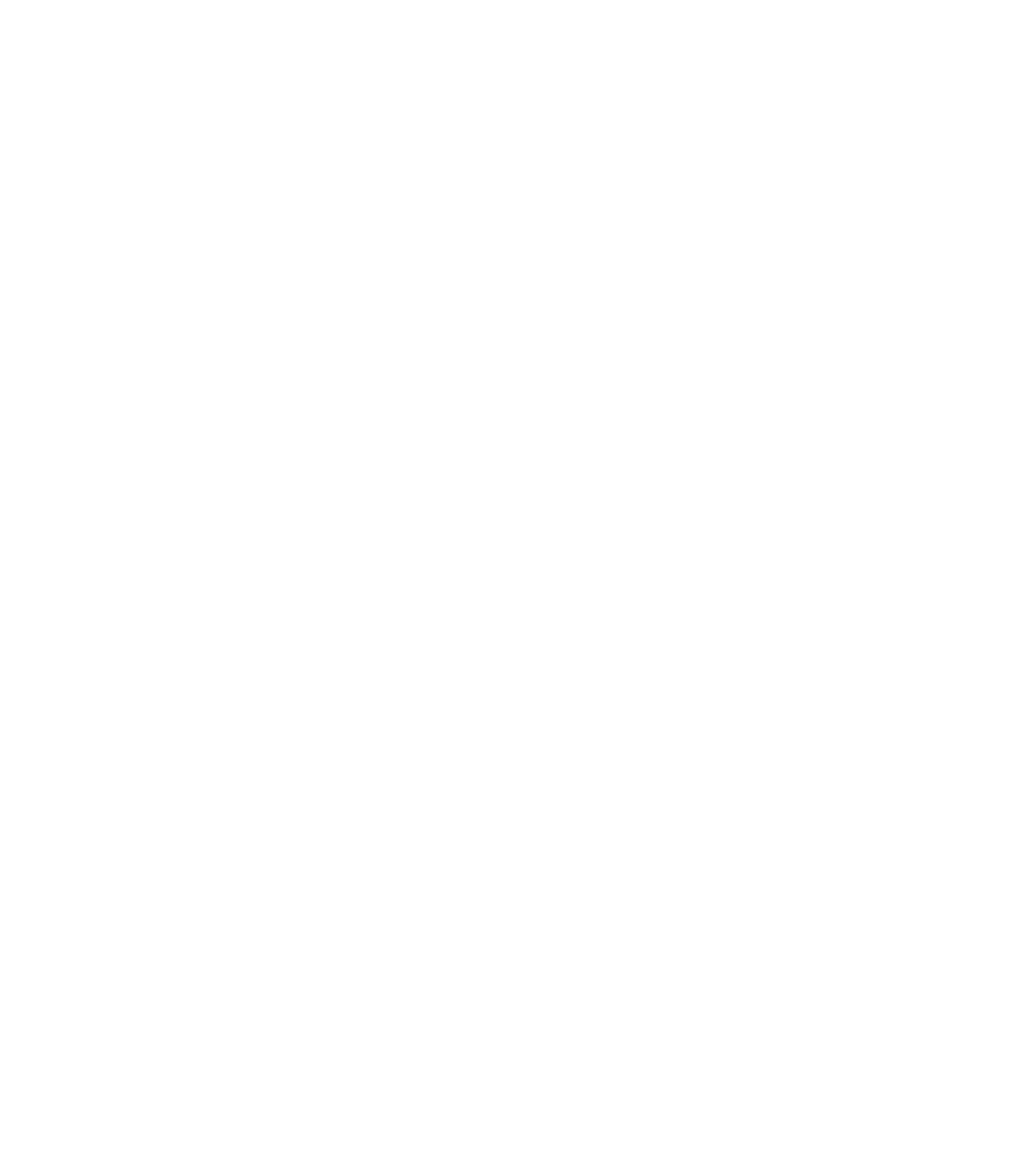
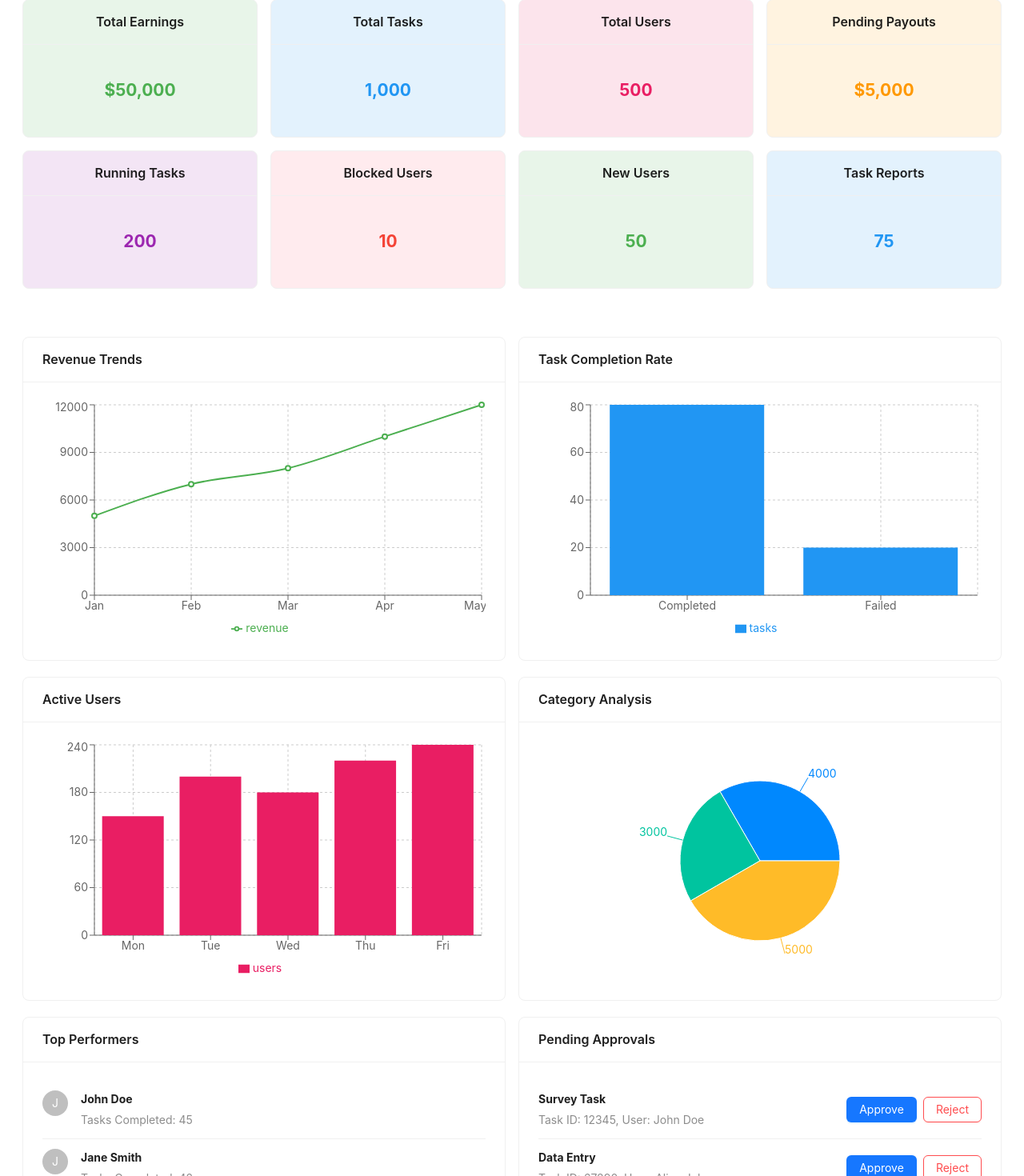
Before and after one commit to Haseebismail703/Pay_per_task_front, a React (Vite) app: page /admin/dashboard in a window 1280 px wide. Shown: the part 93-1563 px from the top of the page at 80% size. Before the commit the page ends 800 px from the top, so only its background shows below. Built offline with nearby package versions, Linux system fonts and the light colour scheme.

Commit message:
AdminDAShboard

```diff
--- /dev/null
+++ b/src/Admin_comp/AdminCard.tsx
@@ -0,0 +1,54 @@
+import React from "react";
+import { Row, Col, Card } from "antd";
+
+const AdminCard: React.FC = () => {
+    return (
+        <div style={{ padding: "20px" }}>
+            {/* Overview Cards */}
+            <Row gutter={[16, 16]}>
+                <Col xs={24} sm={12} md={6}>
+                    <Card title="Total Earnings" bordered style={{ textAlign: "center", background: "#e8f5e9" }}>
+                        <h2 style={{ color: "#4caf50" }}>$50,000</h2>
+                    </Card>
+                </Col>
+                <Col xs={24} sm={12} md={6}>
+                    <Card title="Total Tasks" bordered style={{ textAlign: "center", background: "#e3f2fd" }}>
+                        <h2 style={{ color: "#2196f3" }}>1,000</h2>
+                    </Card>
+                </Col>
+                <Col xs={24} sm={12} md={6}>
+                    <Card title="Total Users" bordered style={{ textAlign: "center", background: "#fce4ec" }}>
+                        <h2 style={{ color: "#e91e63" }}>500</h2>
+                    </Card>
+                </Col>
+                <Col xs={24} sm={12} md={6}>
+                    <Card title="Pending Payouts" bordered style={{ textAlign: "center", background: "#fff3e0" }}>
+                        <h2 style={{ color: "#ff9800" }}>$5,000</h2>
+                    </Card>
+                </Col>
+                <Col xs={24} sm={12} md={6}>
+                    <Card title="Running Tasks" bordered style={{ textAlign: "center", background: "#f3e5f5" }}>
+                        <h2 style={{ color: "#9c27b0" }}>200</h2>
+                    </Card>
+                </Col>
+                <Col xs={24} sm={12} md={6}>
+                    <Card title="Blocked Users" bordered style={{ textAlign: "center", background: "#ffebee" }}>
+                        <h2 style={{ color: "#f44336" }}>10</h2>
+                    </Card>
+                </Col>
+                <Col xs={24} sm={12} md={6}>
+                    <Card title="New Users" bordered style={{ textAlign: "center", background: "#e8f5e9" }}>
+                        <h2 style={{ color: "#4caf50" }}>50</h2>
+                    </Card>
+                </Col>
+                <Col xs={24} sm={12} md={6}>
+                    <Card title="Task Reports" bordered style={{ textAlign: "center", background: "#e3f2fd" }}>
+                        <h2 style={{ color: "#2196f3" }}>75</h2>
+                    </Card>
+                </Col>
+            </Row>
+        </div>
+    );
+};
+
+export default AdminCard;
--- /dev/null
+++ b/src/Admin_comp/AdminChart.tsx
@@ -0,0 +1,178 @@
+import React from "react";
+import { Row, Col, Card, Button, List, Avatar } from "antd";
+import {
+  LineChart,
+  Line,
+  XAxis,
+  YAxis,
+  CartesianGrid,
+  Tooltip,
+  Legend,
+  ResponsiveContainer,
+  BarChart,
+  Bar,
+  PieChart,
+  Pie,
+  Cell,
+} from "recharts";
+
+const AdminChart: React.FC = () => {
+  const revenueData = [
+    { month: "Jan", revenue: 5000 },
+    { month: "Feb", revenue: 7000 },
+    { month: "Mar", revenue: 8000 },
+    { month: "Apr", revenue: 10000 },
+    { month: "May", revenue: 12000 },
+  ];
+
+  const taskCompletionData = [
+    { status: "Completed", tasks: 80 },
+    { status: "Failed", tasks: 20 },
+  ];
+
+  const activeUsersData = [
+    { day: "Mon", users: 150 },
+    { day: "Tue", users: 200 },
+    { day: "Wed", users: 180 },
+    { day: "Thu", users: 220 },
+    { day: "Fri", users: 240 },
+  ];
+
+  const categoryData = [
+    { category: "Data Entry", revenue: 4000 },
+    { category: "Surveys", revenue: 3000 },
+    { category: "Content Writing", revenue: 5000 },
+  ];
+
+  const COLORS = ["#0088FE", "#00C49F", "#FFBB28", "#FF8042"];
+
+  const topPerformers = [
+    { name: "John Doe", tasks: 45 },
+    { name: "Jane Smith", tasks: 42 },
+    { name: "Alice Johnson", tasks: 38 },
+  ];
+
+  const pendingApprovals = [
+    { id: "12345", name: "Survey Task", user: "John Doe" },
+    { id: "67890", name: "Data Entry", user: "Alice Johnson" },
+  ];
+
+  return (
+    <div style={{ padding: "20px" }}>
+
+      {/* Charts Section */}
+      <Row gutter={[16, 16]} style={{ marginTop: "20px" }}>
+        <Col xs={24} lg={12}>
+          <Card title="Revenue Trends">
+            <ResponsiveContainer width="100%" height={300}>
+              <LineChart data={revenueData}>
+                <CartesianGrid strokeDasharray="3 3" />
+                <XAxis dataKey="month" />
+                <YAxis />
+                <Tooltip />
+                <Legend />
+                <Line type="monotone" dataKey="revenue" stroke="#4caf50" strokeWidth={2} />
+              </LineChart>
+            </ResponsiveContainer>
+          </Card>
+        </Col>
+        <Col xs={24} lg={12}>
+          <Card title="Task Completion Rate">
+            <ResponsiveContainer width="100%" height={300}>
+              <BarChart data={taskCompletionData}>
+                <CartesianGrid strokeDasharray="3 3" />
+                <XAxis dataKey="status" />
+                <YAxis />
+                <Tooltip />
+                <Legend />
+                <Bar dataKey="tasks" fill="#2196f3" />
+              </BarChart>
+            </ResponsiveContainer>
+          </Card>
+        </Col>
+      </Row>
+
+      <Row gutter={[16, 16]} style={{ marginTop: "20px" }}>
+        <Col xs={24} lg={12}>
+          <Card title="Active Users">
+            <ResponsiveContainer width="100%" height={300}>
+              <BarChart data={activeUsersData}>
+                <CartesianGrid strokeDasharray="3 3" />
+                <XAxis dataKey="day" />
+                <YAxis />
+                <Tooltip />
+                <Legend />
+                <Bar dataKey="users" fill="#e91e63" />
+              </BarChart>
+            </ResponsiveContainer>
+          </Card>
+        </Col>
+        <Col xs={24} lg={12}>
+          <Card title="Category Analysis">
+            <ResponsiveContainer width="100%" height={300}>
+              <PieChart>
+                <Pie
+                  data={categoryData}
+                  dataKey="revenue"
+                  nameKey="category"
+                  cx="50%"
+                  cy="50%"
+                  outerRadius={100}
+                  fill="#8884d8"
+                  label
+                >
+                  {categoryData.map((entry, index) => (
+                    <Cell key={`cell-${index}`} fill={COLORS[index % COLORS.length]} />
+                  ))}
+                </Pie>
+              </PieChart>
+            </ResponsiveContainer>
+          </Card>
+        </Col>
+      </Row>
+
+      {/* Additional Sections */}
+      <Row gutter={[16, 16]} style={{ marginTop: "20px" }}>
+        <Col xs={24} lg={12}>
+          <Card title="Top Performers">
+            <List
+              itemLayout="horizontal"
+              dataSource={topPerformers}
+              renderItem={(item) => (
+                <List.Item>
+                  <List.Item.Meta
+                    avatar={<Avatar>{item.name.charAt(0)}</Avatar>}
+                    title={item.name}
+                    description={`Tasks Completed: ${item.tasks}`}
+                  />
+                </List.Item>
+              )}
+            />
+          </Card>
+        </Col>
+        <Col xs={24} lg={12}>
+          <Card title="Pending Approvals">
+            <List
+              itemLayout="horizontal"
+              dataSource={pendingApprovals}
+              renderItem={(item) => (
+                <List.Item>
+                  <List.Item.Meta
+                    title={item.name}
+                    description={`Task ID: ${item.id}, User: ${item.user}`}
+                  />
+                  <Button type="primary">Approve</Button>
+                  <Button danger style={{ marginLeft: 8 }}>
+                    Reject
+                  </Button>
+                </List.Item>
+              )}
+            />
+          </Card>
+        </Col>
+      </Row>
+    </div>
+  );
+};
+
+export default AdminChart;
--- a/src/Admin_pages/Admin_dash.tsx
+++ b/src/Admin_pages/Admin_dash.tsx
@@ -1,12 +1,16 @@
-import React from 'react'
-import Admin_navb from '../Admin_comp/Admin_navb'
+import React from "react";
+import AdminCard from "../Admin_comp/AdminCard";
+import AdminChart from "../Admin_comp/AdminChart";
+import Admin_navb from "../Admin_comp/Admin_navb";
+const AdminDashboard: React.FC = () => {
 
-function Admin_dash() {
   return (
-    <div>
-      <Admin_navb/>
-    </div>
-  )
-}
+   <>
+   <Admin_navb/>
+   <AdminCard />
+    <AdminChart/>
+   </>
+  );
+};
 
-export default Admin_dash
+export default AdminDashboard;
--- a/src/Admin_pages/Task_report.tsx
+++ b/src/Admin_pages/Task_report.tsx
@@ -101,11 +101,10 @@
             View Details
           </Button>
           <Button type="link" style={{ color: 'blue' }}>
-            <Link   to={`/admin/task_report/${task.taskId}/user/${task.userId}`}>
+            <Link   to={`/admin/task_report/${task.taskId}`}>
             Visit Task
             </Link>
           </Button>
-
         </>
       ),
     },
--- a/src/index.css
+++ b/src/index.css
@@ -0,0 +1,76 @@
+/* Admin Header Styles */
+.admin-header {
+    display: flex;
+    justify-content: space-between;
+    align-items: center;
+    padding: 0 16px;
+    background-color: rgba(0, 21, 41, 0.8);
+    box-shadow: 0px 4px 12px rgba(0, 0, 0, 0.1);
+    backdrop-filter: blur(5px);
+    z-index: 10;
+}
+
+.menu-btn {
+    color: white;
+    font-size: 18px;
+    margin-right: 16px;
+}
+
+.header-title {
+    color: white;
+    font-size: 20px;
+    font-weight: bold;
+}
+
+.notification-badge {
+    margin-top: 29px;
+    margin-right: 6px;
+}
+
+.bell-icon {
+    color: white;
+    font-size: 23px;
+    margin-top: 50px;
+}
+
+.profile-dropdown {
+    cursor: pointer;
+    color: white;
+}
+
+.profile-name {
+    color: white;
+    font-weight: 500;
+}
+
+/* Drawer Menu Styles */
+.custom-drawer {
+    background-color: #fff;
+}
+
+.drawer-menu {
+    border-right: 0;
+    font-size: 16px;
+}
+
+/* Notification Drawer Styles */
+.notification-drawer {
+    background-color: #f4f4f4;
+}
+
+.notification-item {
+    margin-bottom: 10px;
+    padding: 8px;
+    border-bottom: 1px solid #e8e8e8;
+    cursor: pointer;
+    transition: all 0.3s ease;
+}
+
+.notification-item:hover {
+    background-color: #f0f0f0;
+}
+
+/* Tag Styles */
+.notification-item .ant-tag {
+    font-weight: bold;
+}
--- a/src/user_pages/My_work.tsx
+++ b/src/user_pages/My_work.tsx
@@ -102,7 +102,7 @@
                 {/* Revision Modal */}
                 <Modal
                     title={`Revision for ${selectedTask?.title}`}
-                    visible={isModalVisible}
+                    open={isModalVisible}
                     onOk={handleRevisionSubmit}
                     onCancel={() => setIsModalVisible(false)}
                 >
```
